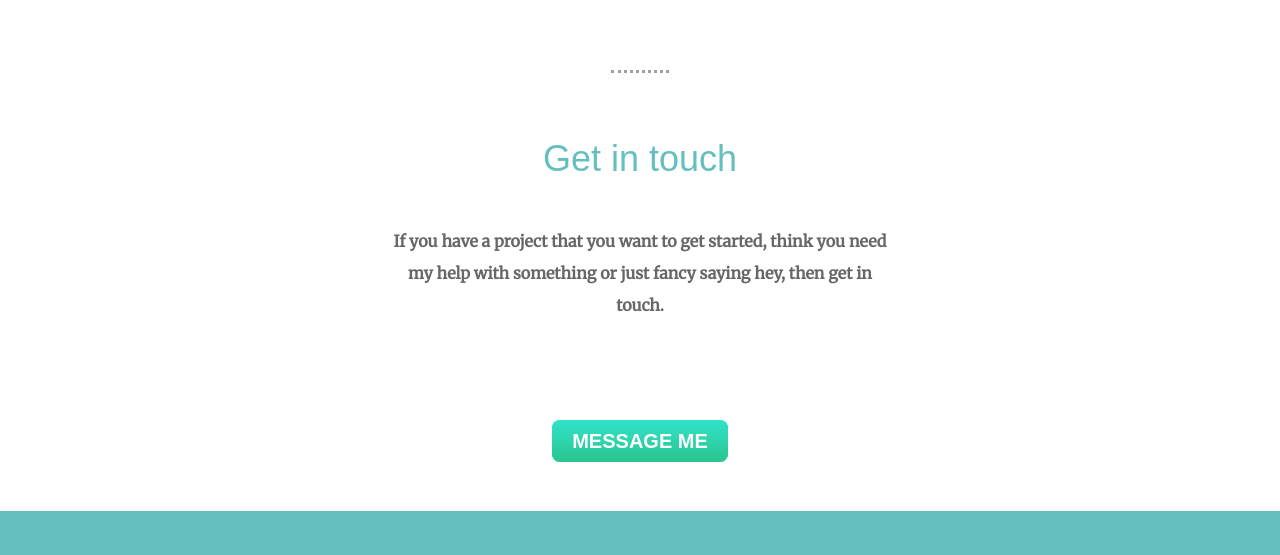
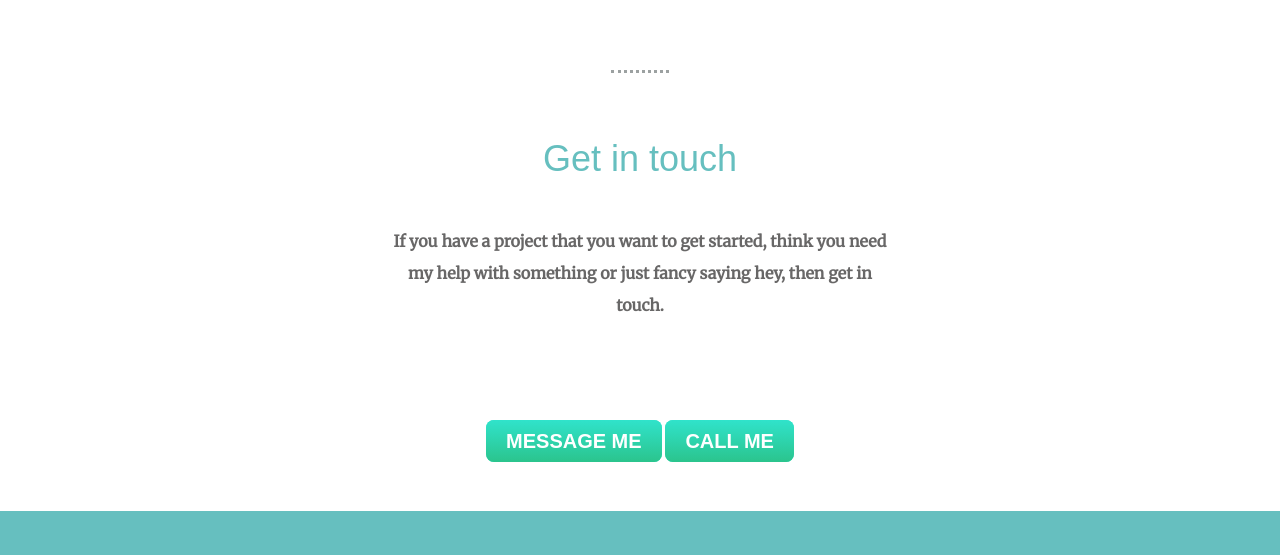
Before and after one commit to Abrar-Nabi/myblog, a plain HTML site: page index.html in a window 1280 px wide. Shown: the part 2179-2734 px from the top of the page. Drawn offline with Linux system fonts and the light colour scheme.

Commit message:
Update index.html

```diff
--- a/index.html
+++ b/index.html
@@ -61,6 +61,9 @@
       <p class="contactme"> If you have a project that you want to get started, think you need my help with something or
         just fancy saying hey, then get in touch.</p>
       <a class="btn" href="mailto:abrarn614@gmail.com">MESSAGE ME</a>
+      <a class="btn"  href="callto:9541595413">CALL ME</a>
+
+
 
     </div>
   </div>
```
